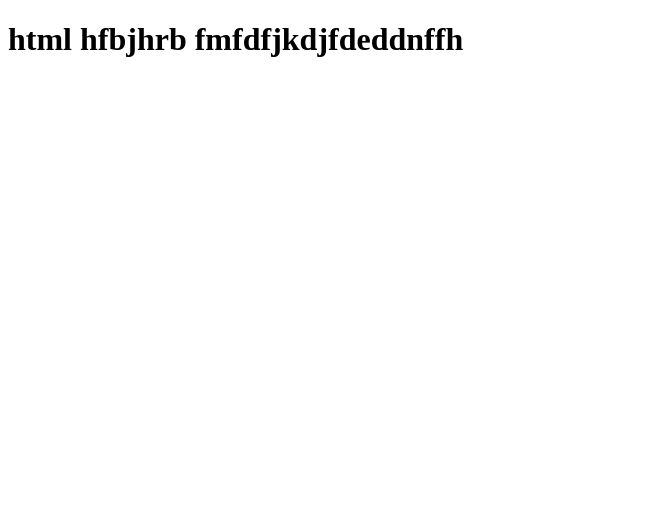
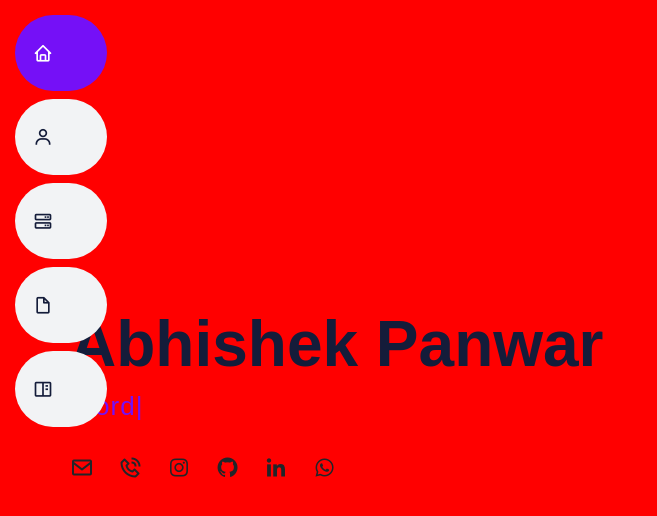
Before and after one commit to abhishekpanwar692/abhishekResumeSite, a plain HTML site: page index.html in a window 1280 px wide. Shown: the whole page, without its empty margins (0-657 px from the left). Drawn offline with nearby package versions, Linux system fonts and the light colour scheme.

Commit message:
hero section

```diff
--- /dev/null
+++ b/assets/responsive.css
@@ -0,0 +1,12 @@
+@media (min-width: 992px) {
+    .nav-menu a {
+        width: 56px;
+    }
+    .nav-menu a span {
+        display: none;
+        color: var(--siteBgColor);
+    }
+    .nav-menu a {
+        width: 56px;
+    }
+}
--- /dev/null
+++ b/assets/style.css
@@ -0,0 +1,119 @@
+
+:root{
+    --siteBgColor:#fff ;
+    --siteTextColor:#212529;
+    --sitePrimeryColor:#7510f7;
+    --siteSeconderyColor:#141c3a;
+    --sitePrimeryFont:"Poppins", sans-serif;
+}
+body {
+    margin: 0;
+    font-family: -apple-system,BlinkMacSystemFont,"Segoe UI",Roboto,"Helvetica Neue",Arial,"Noto Sans",sans-serif,"Apple Color Emoji","Segoe UI Emoji","Segoe UI Symbol","Noto Color Emoji";
+    font-size: 1rem;
+    font-weight: 400;
+    line-height: 1.5;
+    color: var(--siteTextColor);
+    background-color: var(--siteBgColor);
+}
+h1, h2, h3, h4, h5, h6 {
+    font-family: var(--sitePrimeryFont);
+}
+
+#hero h1 {
+    margin: 0;
+    font-size: 64px;
+    font-weight: 700;
+    line-height: 56px;
+    color: var(--siteSeconderyColor);
+  }
+  #hero p {
+    color: var(--siteSeconderyColor);
+    margin: 15px 0 0 0;
+    font-size: 26px;
+    font-family: var(--sitePrimeryFont);
+}
+#hero p span {
+    color: var(--sitePrimeryColor);
+    letter-spacing: 1px;
+}
+.siteContainer{
+        max-width: 1140px;
+        width: 100%;
+}
+#hero {
+    width: 100%;
+    height: 100vh;
+    background:red;
+    background-size: cover;
+    position: relative;
+    display: flex;
+    align-items: center;
+    justify-content: center;
+}
+#hero .social-links a {
+    font-size: 24px;
+    display: inline-block;
+    color: var(--siteTextColor);
+    line-height: 1;
+    margin-right: 20px;
+    transition: 0.3s;
+}
+#hero .social-links {
+    margin-top: 30px;
+}
+#header {
+    position: fixed;
+    top: 0;
+    left: 0;
+    bottom: 0;
+    z-index: 9997;
+    transition: all 0.5s;
+    padding: 15px;
+    overflow-y: auto;
+}
+.nav-menu * {
+    margin: 0;
+    padding: 0;
+    list-style: none;
+}
+.nav-menu > ul > li {
+    position: relative;
+    white-space: nowrap;
+}
+.nav-menu a:hover, .nav-menu .active > a, .nav-menu li:hover > a {
+    color: var(--siteBgColor);
+    background: var(--sitePrimeryColor);
+}
+.nav-menu a i {
+    font-size: 20px;
+}
+.nav-menu a:hover span, .nav-menu .active > a span, .nav-menu li:hover > a span {
+    color: var(--siteBgColor);
+}
+.nav-menu a {
+    display: flex;
+    align-items: center;
+    color: var(--siteSeconderyColor);
+    padding: 10px 18px;
+    margin-bottom: 8px;
+    transition: 0.3s;
+    font-size: 15px;
+    border-radius: 50px;
+    background: #f2f3f5;
+    height: 56px;
+    width: 100%;
+    overflow: hidden;
+    transition: 0.3s;
+}
+.nav-menu a:hover span, .nav-menu li:hover > a span {
+    display: block;
+}
+.nav-menu a:hover, .nav-menu li:hover > a {
+    width: 100%;
+    color: #fff;
+}
+a {
+    color: #007bff;
+    text-decoration: none;
+    background-color: transparent;
+}
--- a/index.html
+++ b/index.html
@@ -1,11 +1,63 @@
 <!DOCTYPE html>
 <html lang="en">
+
 <head>
     <meta charset="UTF-8">
     <meta name="viewport" content="width=device-width, initial-scale=1.0">
     <title>Document</title>
+    <link rel="stylesheet" href="assets/style.css">
+    <!-- responsive css -->
+    <link rel="stylesheet" href="assets/responsive.css">
+    <link href='https://unpkg.com/boxicons@2.1.4/css/boxicons.min.css' rel='stylesheet'>
+    <!-- Aos Animation style -->
+    <link href="https://unpkg.com/aos@2.3.1/dist/aos.css" rel="stylesheet">
 </head>
-<body>
-    <h1>html hfbjhrb fmfdfjkdjfdeddnffh</h1>
+<body data-aos-easing="ease" data-aos-duration="1000" data-aos-delay="0">
+    <header id="header">
+        <nav class="nav-menu">
+            <ul>
+                <li class="active"><a href="#hero"><i class="bx bx-home"></i> <span>Home</span></a></li>
+                <li><a href="#about"><i class="bx bx-user"></i> <span>About</span></a></li>
+                <li><a href="#skills"><i class="bx bx-server"></i> <span>Skills</span></a></li>
+                <li><a href="#resume"><i class="bx bx-file-blank"></i> <span>Resume</span></a></li>
+                <li><a href="#portfolio"><i class="bx bx-book-content"></i> <span>Portfolio</span></a></li>
+            </ul>
+        </nav>
+    </header>
+    <section class="heroBannerMain" id="hero">
+        <div class="siteContainer  aos-init aos-animate" data-aos="zoom-in" data-aos-delay="100">
+            <h1>Abhishek Panwar</h1>
+            <p>
+                <span class="typed"></span>
+            </p>
+            <div class="social-links">
+                <a target="_blank" data-social-email="" href="mailto:ajayxdodiya@gmail.com" class="email"><i class="bx bx-envelope"></i></a>
+                <a target="_blank" data-social-call href="#" class="call"><i class="bx bx-phone-call"></i></a>
+                <!--<a target="_blank" data-social-skype href="#" class="skype"><i class="bx bxl-skype"></i></a>-->
+                 <a target="_blank" data-social-instagram="" href="#" class="instagram"><i class="bx bxl-instagram"></i></a>
+                 <a target="_blank" data-social-github="" href="https://github.com/ajayxdodiya" class="github"><i class="bx bxl-github"></i></a>
+                <a target="_blank" data-social-linkedin="" href="https://linkedin.com/in/ajayxdodiya" class="linkedin"><i class="bx bxl-linkedin"></i></a>
+                 <a target="_blank" data-social-whatsapp href="#" class="whatsapp"><i class="bx bxl-whatsapp"></i></a>
+              </div>
+        </div>
+    </section>
 </body>
+<script src="https://cdnjs.cloudflare.com/ajax/libs/jquery/3.7.1/jquery.js"
+    integrity="sha512-+k1pnlgt4F1H8L7t3z95o3/KO+o78INEcXTbnoJQ/F2VqDVhWoaiVml/OEHv9HsVgxUaVW+IbiZPUJQfF/YxZw=="
+    crossorigin="anonymous" referrerpolicy="no-referrer"></script>
+<!-- Aos Script -->
+<script src="https://unpkg.com/aos@2.3.1/dist/aos.js"></script>
+<!-- typed script -->
+<script src="assets/typed.min.js"></script>
+<script>
+      AOS.init();
+    var typed = new Typed('.typed', {
+        strings: ["Web Developer", "Web Designer", " UI Developer", "Wordpress Developer"],
+        typeSpeed: 70,
+        loop: true,
+        showCursor: true,
+    });
+
+</script>
+
 </html>
```
Also changed, not shown: assets/typed.min.js (added).
